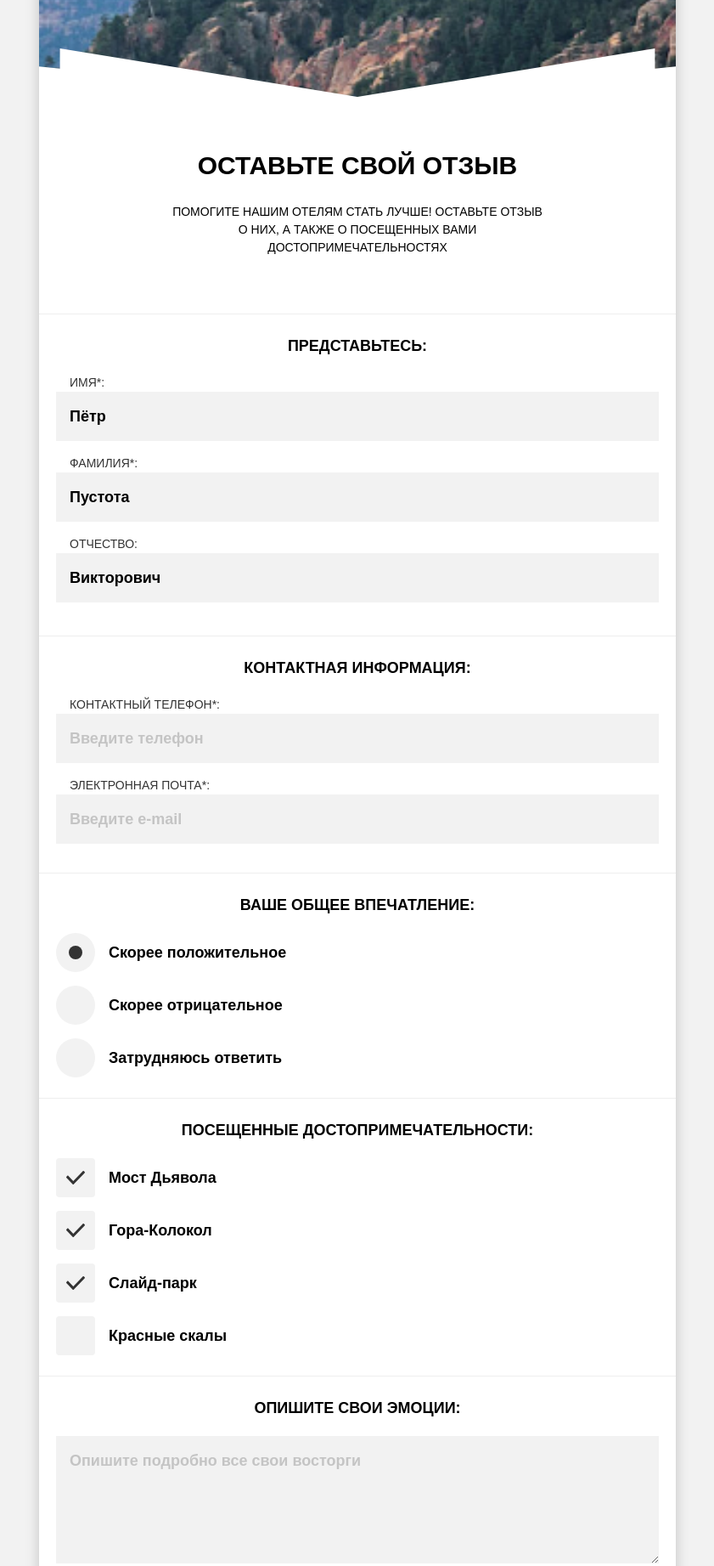
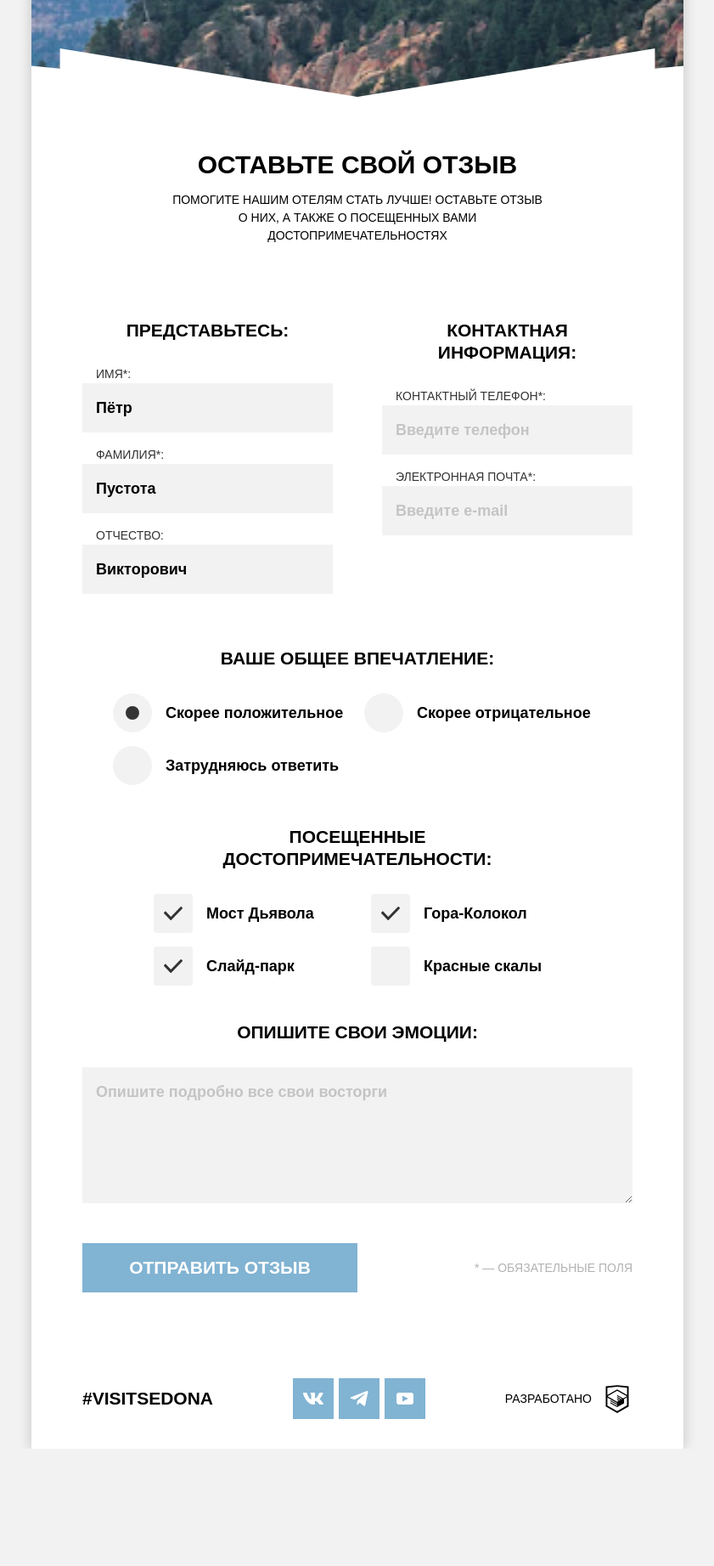
Before and after one commit to htmlacademy-adaptive/260671-sedona-28, a website: page source/form.html in a window 1280 px wide. Shown: the part 232-2075 px from the top of the page at 85% size, without its empty margins (219-1060 px from the left). After the commit the page ends 1937 px from the top, so only its background shows below. Drawn offline with nearby package versions, Linux system fonts and the light colour scheme; files that its build step writes are made by us from their sources; a web font is replaced by a local one.

Commit message:
finished tablet version of form page

```diff
--- a/source/form.html
+++ b/source/form.html
@@ -40,8 +40,8 @@
       <main class="page-content">
         <h1 class="visually-hidden">Отзыв о Седоне</h1>
         <section class="intro-secondary">
-          <header class="intro-secondary__header">
-            <h2 class="intro-secondary__title">Оставьте свой отзыв</h2>
+          <header class="intro-secondary__header intro-secondary__header--form">
+            <h2 class="intro-secondary__title intro-secondary__title--form">Оставьте свой отзыв</h2>
             <p class="intro-secondary__description">Помогите нашим отелям стать лучше! оставьте отзыв о них, а также о посещенных вами достопримечательностях</p>
           </header>
           <div class="intro-secondary__banner">
@@ -50,7 +50,7 @@
         </section>
         <section class="feedback">
           <h2 class="visually-hidden">Форма обратной связи.</h2>
-          <form class="review__form" method="get" action="https://echo.htmlacademy.ru/">
+          <form class="feedback__form" method="get" action="https://echo.htmlacademy.ru/">
             <fieldset class="feedback__fieldset feedback__fieldset--fullname">
               <legend class="feedback__legend">Представьтесь:</legend>
               <label for="feedback-name-field" class="feedback__label">Имя*:</label>
@@ -94,7 +94,7 @@
               </ul>
             </fieldset>
             <fieldset class="feedback__fieldset feedback__fieldset--attraction">
-              <legend class="feedback__legend">Посещенные достопримечательности:</legend>
+              <legend class="feedback__legend">Посещенные<br>достопримечательности:</legend>
               <ul class="feedback__list feedback__list--attraction">
                 <li class="feedback__item--attraction">
                   <label class="feedback__label-checkbox" for="feedback-attraction-1">
--- a/source/sass/blocks/feedback.scss
+++ b/source/sass/blocks/feedback.scss
@@ -1,6 +1,14 @@
 @use '../global/variables' as *;
 
-.feedback {}
+.feedback__form {
+  @media (min-width: $tablet-width) {
+    display: grid;
+    grid-template-columns: 1fr 1fr;
+    column-gap: 58px;
+    padding: 64px 60px;
+    padding-top: 0;
+  }
+}
 
 .feedback__fieldset {
   display: flex;
@@ -9,24 +17,71 @@
   padding: 24px 20px 39px;
   border: none;
   border-top: 1px solid $gray;
+
+  @media (min-width: $tablet-width) {
+    width: 100%;
+    padding: 0;
+    padding-top: 15px;
+    border: 0;
+  }
+}
+
+.feedback__fieldset--fullname {
+  @media (min-width: $tablet-width) {
+
+  }
 }
 
 .feedback__fieldset--contacts {
   padding-bottom: 34px;
+  @media (min-width: $tablet-width) {
+
+  }
+}
+
+.feedback__fieldset--impression {
+  @media (min-width: $tablet-width) {
+    padding: 63px 36px 0;
+  }
+}
+
+.feedback__fieldset--attraction {
+  @media (min-width: $tablet-width) {
+    padding: 48px 84px 0;
+  }
 }
 
 .feedback__fieldset--impression,
 .feedback__fieldset--attraction {
   padding-bottom: 24px;
+
+  @media (min-width: $tablet-width) {
+    grid-column: 1 / 3;
+    padding-bottom: 0;
+  }
 }
 
 .feedback__fieldset--emotions {
   padding-bottom: 32px;
+
+  @media (min-width: $tablet-width) {
+    grid-column: 1 / 3;
+    padding: 42px 0 0;
+  }
 }
 
 .feedback__fieldset--submit {
   padding-bottom: 22px;
   border: none;
+
+  @media (min-width: $tablet-width) {
+    grid-column: 1 / 3;
+    display: flex;
+    flex-direction: row;
+    justify-content: space-between;
+    align-items: center;
+    padding: 47px 0 0;
+  }
 }
 
 .feedback__legend {
@@ -37,6 +92,11 @@
   line-height: 26px;
   text-transform: uppercase;
   text-align: center;
+
+  @media (min-width: $tablet-width) {
+    font-size: 21px;
+    margin-bottom: 28px;
+  }
 }
 
 .feedback__label {
@@ -72,6 +132,29 @@
   display: flex;
   flex-direction: column;
   gap: 16px;
+
+  @media (min-width: $tablet-width) {
+    flex-direction: row;
+    flex-wrap: wrap;
+  }
+}
+
+.feedback__list--attraction {
+  @media (min-width: $tablet-width) {
+    column-gap: 32px;
+  }
+}
+
+.feedback__item--impression {
+  @media (min-width: $tablet-width) {
+    min-width: 280px;
+  }
+}
+
+.feedback__item--attraction {
+  @media (min-width: $tablet-width) {
+    min-width: 224px;
+  }
 }
 
 .feedback__item--impression,
@@ -138,6 +221,10 @@
   &::placeholder {
     color: #00000030;
   }
+
+  @media (min-width: $tablet-width) {
+    min-height: 160px;
+  }
 }
 
 .feedback__button {
@@ -146,6 +233,10 @@
   font-family: inherit;
   width: 100%;
   max-width: 324px;
+
+  @media (min-width: $tablet-width) {
+    margin-bottom: 0;
+  }
 }
 
 .feedback__required {
@@ -154,4 +245,8 @@
   color: #33333360;
   text-transform: uppercase;
   text-align: right;
+
+  @media (min-width: $tablet-width) {
+    font-size: 14px;
+  }
 }
--- a/source/sass/blocks/intro-secondary.scss
+++ b/source/sass/blocks/intro-secondary.scss
@@ -21,6 +21,12 @@
   }
 }
 
+.intro-secondary__header--form {
+  @media (min-width: $tablet-width) {
+    padding-top: 67px;
+  }
+}
+
 .intro-secondary__title {
   margin-bottom: 25px;
   font-weight: 700;
@@ -32,6 +38,12 @@
   @media (min-width: $tablet-width) {
     margin-bottom: 31px;
     font-size: 30px;
+  }
+}
+
+.intro-secondary__title--form {
+  @media (min-width: $tablet-width) {
+    margin-bottom: 18px;
   }
 }
 
@@ -48,6 +60,7 @@
   position: relative;
   display: flex;
   justify-content: center;
+  align-items: center;
   order: -1;
   min-height: 158px;
   padding: 18px;
@@ -72,5 +85,14 @@
 
   @media (min-width: $tablet-width) {
     min-height: 290px;
+    padding-top: 0;
+    padding-bottom: 23px;
   }
 }
+
+.intro-secondary__img {
+  @media (min-width: $tablet-width) {
+    width: 460px;
+    height: 78px;
+  }
+}
--- a/source/sass/blocks/page-container.scss
+++ b/source/sass/blocks/page-container.scss
@@ -1,6 +1,7 @@
 @use '../global/variables' as *;
 
 .page-container {
+  width: 100%;
   max-width: $tablet-width;
   min-height: 100%;
   display: flex;
--- a/source/sass/blocks/page-header.scss
+++ b/source/sass/blocks/page-header.scss
@@ -73,7 +73,7 @@
 
 .page-header__menu-item:nth-child(2) {
   @media (min-width: $tablet-width) {
-    margin-right: 185px;
+    margin-right: 153px;
   }
 }
 
--- a/source/sass/blocks/video.scss
+++ b/source/sass/blocks/video.scss
@@ -1,9 +1,17 @@
 @use '../global/variables' as *;
 
 .video {
+  display: flex;
+  flex-direction: column;
+  align-items: center;
   min-height: 348px;
   padding: 18px 20px 0;
   border-top: 1px solid $gray;
+
+  @media (min-width: $tablet-width) {
+    border: none;
+    padding: 58px 60px 40px;
+  }
 }
 
 .video__title {
@@ -13,10 +21,29 @@
   line-height: 26px;
   text-transform: uppercase;
   text-align: center;
+
+  @media (min-width: $tablet-width) {
+    font-size: 30px;
+    margin-bottom: 31px;
+  }
 }
 
 .video__text {
   margin-bottom: 38px;
   text-transform: uppercase;
   text-align: center;
+
+  @media (min-width: $tablet-width) {
+    max-width: 445px;
+    margin-bottom: 88px;
+  }
 }
+
+.video__plug {
+  object-fit: cover;
+
+  @media (min-width: $tablet-width) {
+    width: 100%;
+    min-height: 500px;
+  }
+}
```
Also changed, not shown: source/catalog.html (+1 -1 lines).
